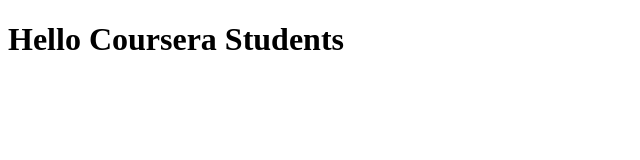
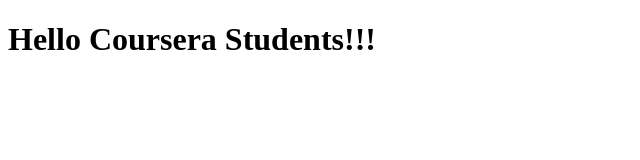
Before and after one commit to EuMola/coursera, a plain HTML site: page index.html in a window 1280 px wide. Shown: the full height of the page, 0-640 px from the left. Drawn offline with Linux system fonts and the light colour scheme.

Commit message:
Segundo commit

```diff
--- a/index.html
+++ b/index.html
@@ -5,6 +5,6 @@
     <title>Hello Coursera</title>
   </head>
   <body>
-    <h1>Hello Coursera Students</h1>
+    <h1>Hello Coursera Students!!!</h1>
   </body>
 </html>
```
